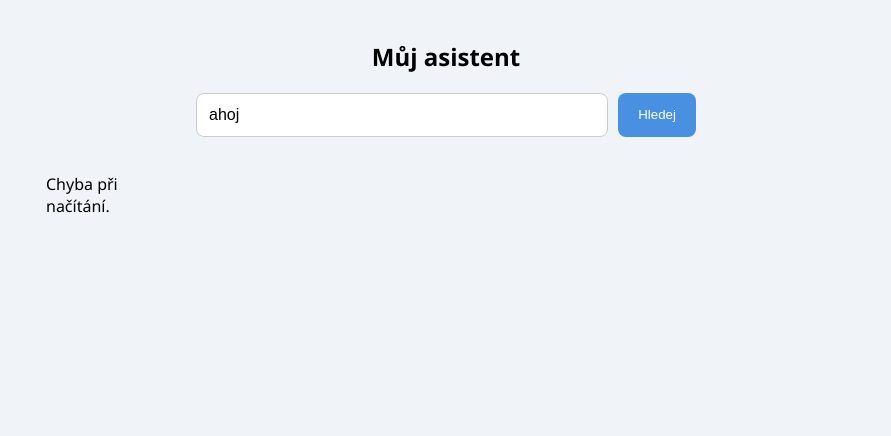
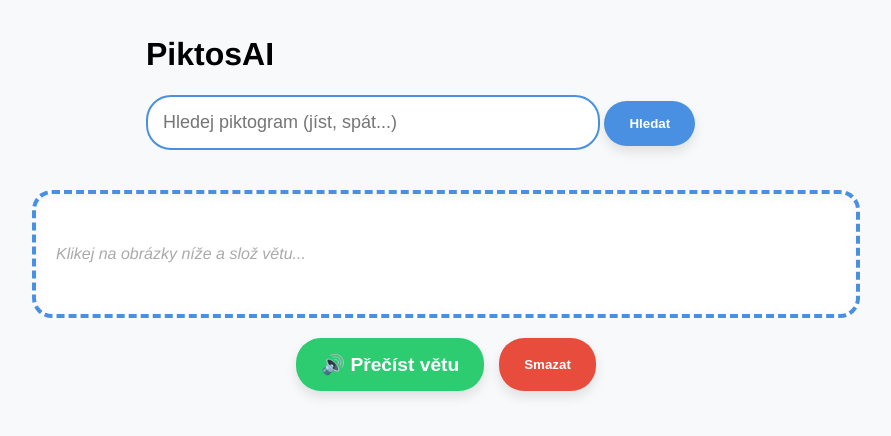
Before and after one commit to jirisar6-netizen/PiktosAi, a plain HTML site: page index.html in a window 1280 px wide. Shown: the whole page, without its empty margins (194-1085 px from the left). Drawn offline with Linux system fonts and the light colour scheme; no server answers.

Commit message:
Update index.html

```diff
--- a/index.html
+++ b/index.html
@@ -2,89 +2,123 @@
 <html lang="cs">
 <head>
     <meta charset="UTF-8">
-    <meta name="viewport" content="width=device-width, initial-scale=1.0">
-    <title>AI Asistent pro děti</title>
+    <meta name="viewport" content="width=device-width, initial-scale=1.0, maximum-scale=1.0, user-scalable=no">
+    <title>PiktosAI - Asistent</title>
+    <link rel="stylesheet" href="style.css">
     <style>
-        :root { --main-bg: #f0f4f8; --card-bg: #ffffff; }
-        body { font-family: 'Segoe UI', Tahoma, Geneva, Verdana, sans-serif; background: var(--main-bg); margin: 0; padding: 20px; display: flex; flex-direction: column; align-items: center; }
-        #search-box { margin-bottom: 20px; width: 100%; max-width: 500px; display: flex; gap: 10px; }
-        input { flex: 1; padding: 12px; border-radius: 8px; border: 1px solid #ccc; font-size: 16px; }
-        button { padding: 12px 20px; background: #4a90e2; color: white; border: none; border-radius: 8px; cursor: pointer; }
-        #grid { display: grid; grid-template-columns: repeat(auto-fill, minmax(120px, 1fr)); gap: 15px; width: 100%; max-width: 800px; }
-        .card { background: var(--card-bg); border-radius: 12px; padding: 10px; box-shadow: 0 4px 6px rgba(0,0,0,0.1); text-align: center; transition: transform 0.2s; cursor: pointer; }
-        .card:active { transform: scale(0.95); background: #e3f2fd; }
-        .card img { width: 100%; height: auto; border-radius: 8px; }
-        .card p { margin: 10px 0 0; font-weight: bold; color: #333; text-transform: uppercase; font-size: 14px; }
+        /* Rychlý fix pro komunikační lištu přímo zde, než doladíš style.css */
+        #sentence-bar {
+            width: 100%;
+            max-width: 800px;
+            min-height: 100px;
+            background: white;
+            border: 4px dashed #4a90e2;
+            border-radius: 20px;
+            margin: 20px 0;
+            display: flex;
+            align-items: center;
+            justify-content: flex-start;
+            padding: 10px;
+            gap: 10px;
+            overflow-x: auto;
+            box-shadow: inset 0 2px 10px rgba(0,0,0,0.05);
+        }
+        #placeholder {
+            color: #aaa;
+            font-style: italic;
+            margin-left: 10px;
+        }
+        .controls {
+            display: flex;
+            gap: 15px;
+            margin-bottom: 30px;
+        }
+        .btn-read { background-color: #2ecc71; font-size: 1.2rem; }
+        .btn-clear { background-color: #e74c3c; }
     </style>
 </head>
 <body>
 
-    <h2>Můj asistent</h2>
+    <header>
+        <h1>PiktosAI</h1>
+        <div class="search-container">
+            <input type="text" id="query" placeholder="Hledej piktogram (jíst, spát...)"
+                   onkeypress="if(event.key === 'Enter') handleSearch()">
+            <button onclick="handleSearch()">Hledat</button>
+        </div>
+    </header>
 
-    <div id="search-box">
-        <input type="text" id="query" placeholder="Co hledáš? (např. pít, jíst, hračky)">
-        <button onclick="searchPictos()">Hledej</button>
+    <div id="sentence-bar">
+        <p id="placeholder">Klikej na obrázky níže a slož větu...</p>
     </div>
 
-    <div id="grid">
-        </div>
+    <div class="controls">
+        <button class="btn-read" onclick="readFullSentence()">🔊 Přečíst větu</button>
+        <button class="btn-clear" onclick="clearSentence()">Smazat</button>
+    </div>
 
-    <script>
-        // 1. Lokální hlasový výstup (využívá CPU zařízení)
-        function playVoice(text) {
-            const utterance = new SpeechSynthesisUtterance(text);
-            utterance.lang = 'cs-CZ';
-            utterance.pitch = 1.3; // Jemně vyšší pro děti
-            utterance.rate = 0.85; // Mírně pomalejší pro srozumitelnost
-            window.speechSynthesis.speak(utterance);
-        }
+    <main id="grid">
+        </main>
 
-        // 2. Volání ARASAAC API
-        async function searchPictos() {
+    <script type="module">
+        import { searchPictos, getPictoUrl } from './api.js';
+        import { voiceEngine } from './voice.js';
+
+        // Globální proměnné pro větu
+        let sentenceWords = [];
+
+        // Funkce pro vyhledávání
+        window.handleSearch = async () => {
             const query = document.getElementById('query').value;
             const grid = document.getElementById('grid');
             if (!query) return;
 
             grid.innerHTML = '<p>Hledám...</p>';
+            const results = await searchPictos(query);
+            grid.innerHTML = '';
 
-            try {
-                // Hledáme ID piktogramů v češtině
-                const response = await fetch(`https://api.arasaac.org/api/pictograms/cs/search/${query}`);
-                const data = await response.json();
+            results.forEach(item => {
+                const card = document.createElement('div');
+                card.className = 'card';
+                card.innerHTML = `
+                    <img src="${getPictoUrl(item._id)}" alt="${query}">
+                    <p>${query}</p>
+                `;
+                card.onclick = () => {
+                    addToSentence(item._id, query);
+                    voiceEngine.speak(query);
+                };
+                grid.appendChild(card);
+            });
+        };
 
-                grid.innerHTML = ''; // Vyčistit mřížku
+        // Funkce pro skládání věty
+        window.addToSentence = (id, text) => {
+            const bar = document.getElementById('sentence-bar');
+            const placeholder = document.getElementById('placeholder');
+            if (placeholder) placeholder.style.display = 'none';
 
-                if (Array.isArray(data)) {
-                    data.forEach(item => {
-                        createCard(item._id, query);
-                    });
-                } else {
-                    grid.innerHTML = '<p>Nic jsme nenašli.</p>';
-                }
-            } catch (error) {
-                console.error("Chyba API:", error);
-                grid.innerHTML = '<p>Chyba při načítání.</p>';
+            const img = document.createElement('img');
+            img.src = getPictoUrl(id);
+            img.style.height = "70px";
+            img.style.borderRadius = "8px";
+            bar.appendChild(img);
+
+            sentenceWords.push(text);
+        };
+
+        // Přečtení celé věty
+        window.readFullSentence = () => {
+            if (sentenceWords.length > 0) {
+                voiceEngine.speak(sentenceWords.join(" "));
             }
-        }
+        };
 
-        // 3. Vykreslení karty piktogramu
-        function createCard(id, label) {
-            const grid = document.getElementById('grid');
-            const card = document.createElement('div');
-            card.className = 'card';
-            // Používáme endpoint pro získání samotného obrázku dle ID
-            card.innerHTML = `
-                <img src="https://api.arasaac.org/api/pictograms/${id}" alt="${label}">
-                <p>${label}</p>
-            `;
-            card.onclick = () => playVoice(label);
-            grid.appendChild(card);
-        }
-
-        // Defaultní piktogramy po načtení
-        window.onload = () => {
-            document.getElementById('query').value = 'ahoj';
-            searchPictos();
+        // Smazání věty
+        window.clearSentence = () => {
+            sentenceWords = [];
+            const bar = document.getElementById('sentence-bar');
+            bar.innerHTML = '<p id="placeholder">Klikej na obrázky níže a slož větu...</p>';
         };
     </script>
 </body>
```
